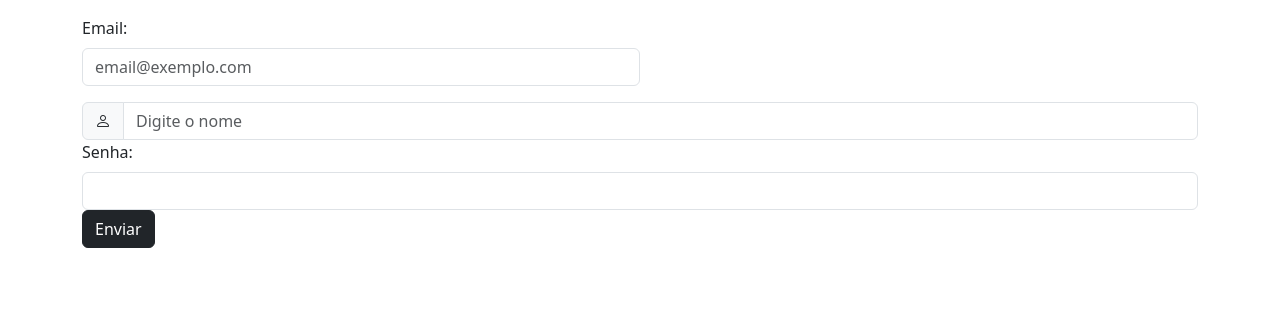
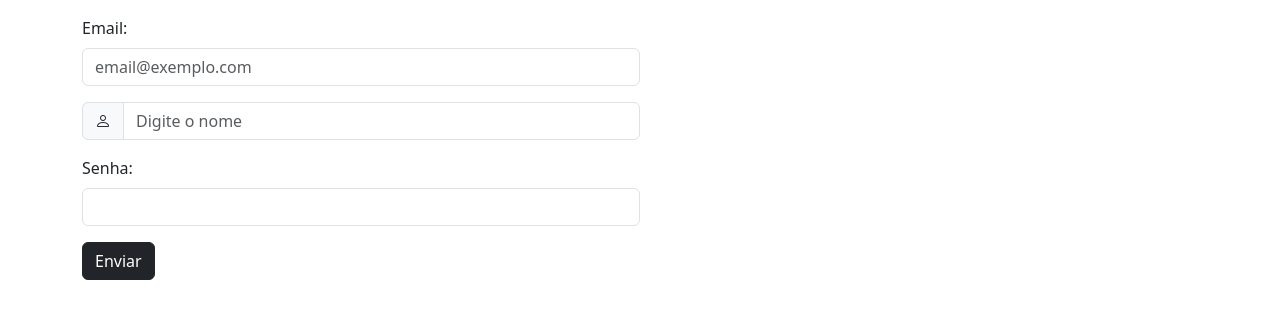
Before and after one commit to Yagouliana/Bootstrap_Intro_yago, a plain HTML site: page ex4_formulario-sub-css/ex4.html in a window 1280 px wide. Drawn offline with nearby package versions, Linux system fonts and the light colour scheme.

Commit message:
Bootstrap_Intro_yago

```diff
--- a/ex4_formulario-sub-css/ex4.html
+++ b/ex4_formulario-sub-css/ex4.html
@@ -1,6 +1,5 @@
 <!DOCTYPE html>
 <html lang="pt-br">
-
 <head>
     <meta charset="UTF-8">
     <meta name="viewport" content="width=device-width, initial-scale=1.0">
@@ -15,30 +14,43 @@
     <!-- CSS customizado -->
     <link rel="stylesheet" href="styles.css">
 </head>
-
 <body>
-
-
     <!-- 1ª Digitação (Aqui) -->
 
     <div class="container mt-3">
-        <form action="" class="custom-form">
+        <form class="custom-form">
+
             <div class="col-sm-6 mb-3">
-                <label for="email" class="form-label">Email:</label>
-                <input type="text" class="form-control custom-input" placeholder="email@exemplo.com" id="email">
+                <label for="email" class="form-label">
+                    Email:
+                </label>
+                <input type="text" class="form-control custom-input"
+                placeholder="email@exemplo.com" id="email">
             </div>
 
-            <div class="input-group">
-                <span class="input-group-text custom-icon">
-                    <i class="bi bi-person"></i>
-                </span>
-                <input type="text" class="form-control custom-input" placeholder="Digite o nome">
+            <div class="col-sm-6 mb-3">
+                <div class="input-group">
+                    <span class="input-group-text
+                    custom-icon">
+                        <i class="bi bi-person"></i>
+                    </span>
+                    <input type="text"
+                    class="form-control custom-input"
+                    placeholder="Digite o nome">
+                </div>
             </div>
 
-            <label for="senha" class="form-label">Senha:</label>
-            <input type="password" class="form-control custom-input" id="senha">
+            <div class="col-sm-6 mb-3">
+                <label for="senha" class="form-label">
+                    Senha:
+                </label>
+                <input type="password"
+                class="form-control custom-input"
+                id="senha">
+            </div>
 
-            <button type="submit" class="btn btn-dark custom-button">
+            <button type="submit"
+            class="btn btn-dark custom-button">
                 Enviar
             </button>
 
@@ -46,7 +58,7 @@
     </div>
 
 
+
     <script src="https://cdn.jsdelivr.net/npm/bootstrap@5.3.0/dist/js/bootstrap.bundle.min.js"></script>
 </body>
-
 </html>
```
